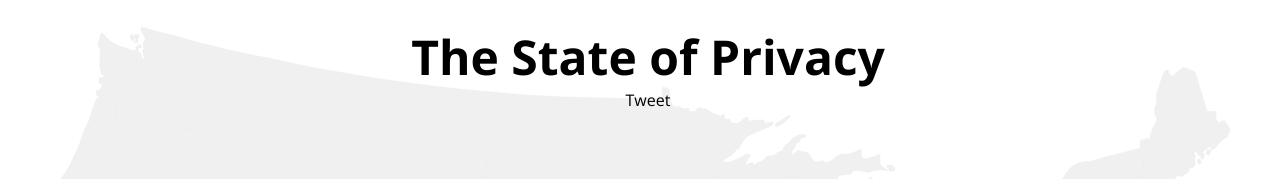
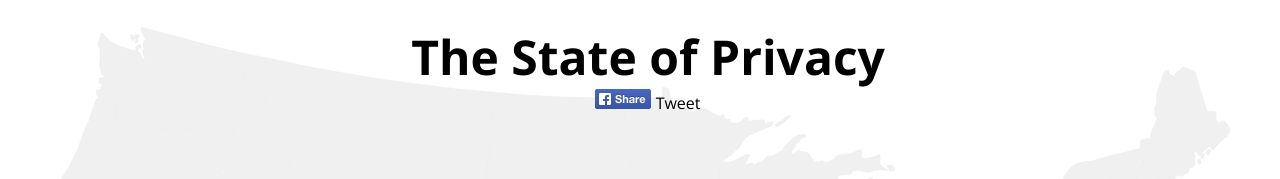
Before and after one commit to sterlingcrispin/privacymap, a plain HTML site: page index.html in a window 1280 px wide. Shown: the top 179 px of the page. Drawn offline with nearby package versions, Linux system fonts and the light colour scheme.

Commit message:
fb share button

```diff
--- a/index.html
+++ b/index.html
@@ -15,7 +15,7 @@
     <div>
         <header id="#">
             <h1><strong>The State of Privacy</strong></h1>
-            <a href="https://twitter.com/share" class="twitter-share-button" data-via="jbcnn">Tweet</a>
+            <a href="https://www.facebook.com/sharer/sharer.php?u=www.thestateofprivacy.com"><img src="fb.jpg"></a> <a href="https://twitter.com/share" class="twitter-share-button" data-via="jbcnn">Tweet</a>
             <script>
                 ! function(d, s, id) {
                     var js, fjs = d.getElementsByTagName(s)[0],
```
Also changed, not shown: fb.jpg (added).
